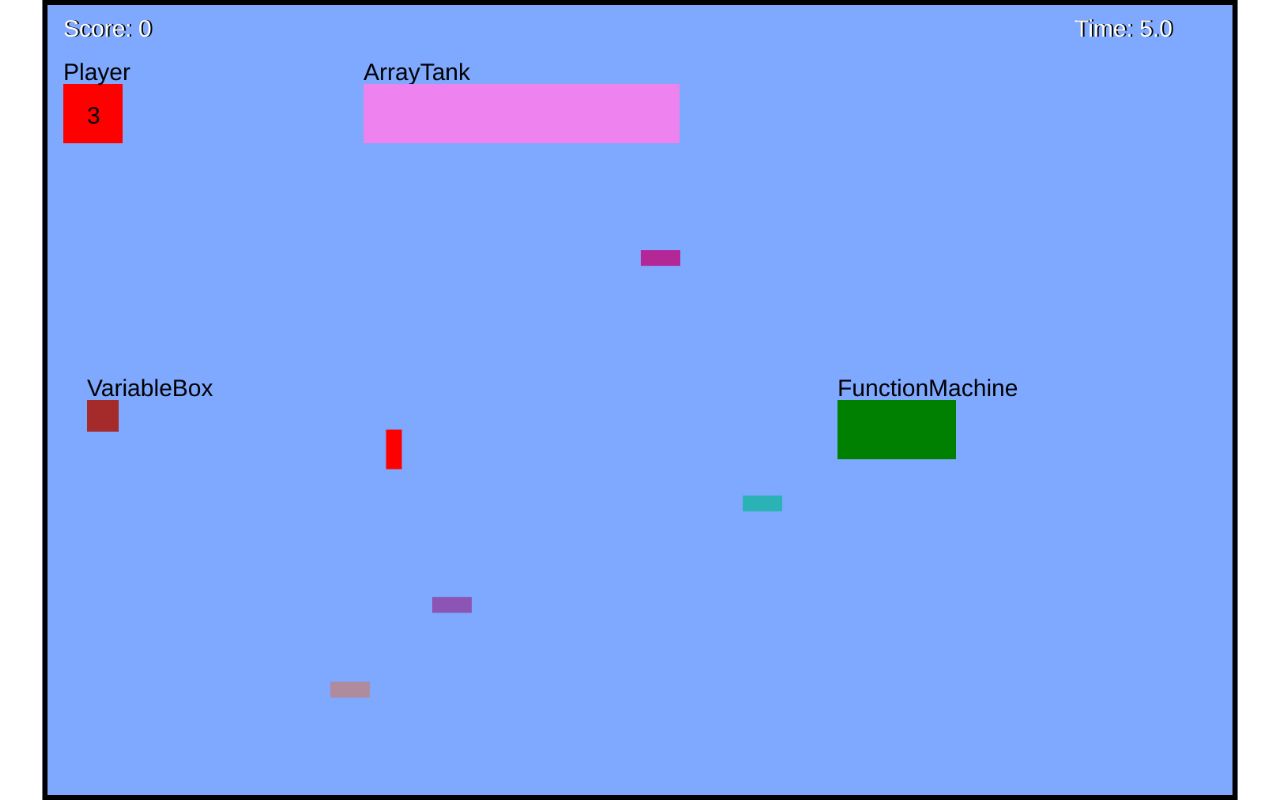
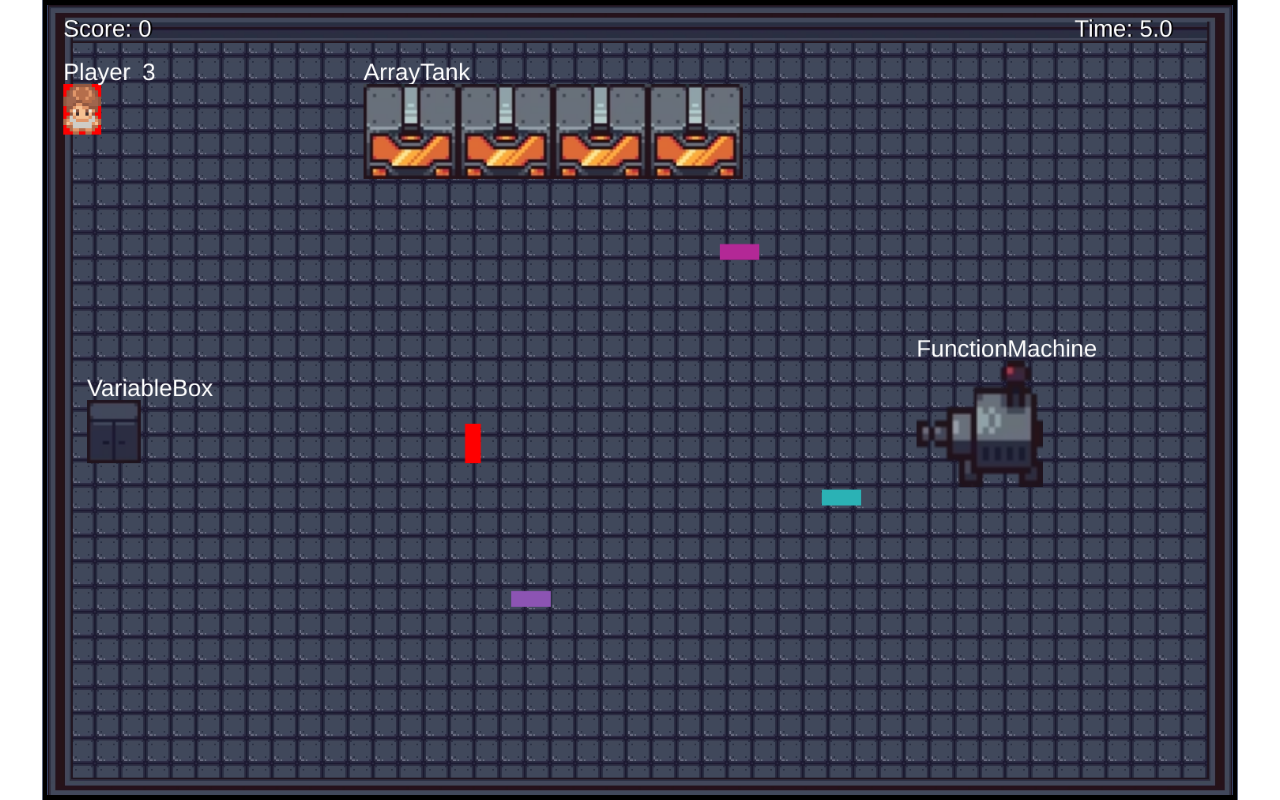
Before and after one commit to mickadoos/game-project-x, a plain HTML site: page index.html in a window 1280 px wide. Drawn offline with Linux system fonts and the light colour scheme.

Commit message:
Testing player animation

```diff
--- a/css/style.css
+++ b/css/style.css
@@ -15,3 +15,7 @@
     max-width: 100%;
     max-height: 100%;
 }
+
+#background {
+    display: none;
+}
--- a/js/script.js
+++ b/js/script.js
@@ -8,16 +8,24 @@ window.addEventListener('load', function(){
     class Player { //control player character, animate player sheets
         constructor(game){
             this.game = game;
-            this.width = 75;
-            this.height = 75;
+            this.width = 48;
+            this.height = 64;
             this.x = 20;
             this.y = 100;
+            this.image = new Image();
+            this.image.src = 'images/playerDownLong.png';
+            this.frameX = 0;
+            this.frameY = 0;
+            this.maxFrame = 4;
+            this.frameTimer = 0;
+            this.frameInterval = 300;
             this.speedY = 0;
             this.speedX = 0;
+            this.direction = 'STAY';
             this.lives = 3;
             this.countTick = 0;
         }
-        update(){
+        update(deltaTime){
             switch (true) {
 
                 case (this.game.keys.includes('ArrowUp') && this.game.keys.length === 1):
@@ -39,6 +47,8 @@ window.addEventListener('load', function(){
                     this.speedY = 5;
                     this.speedX = 0;
                     // console.log('SOUTH');
+                    this.direction = 'SOUTH';
+                    this.moveAnimation();
                     break;
                 case (this.game.keys.includes('ArrowDown') && this.game.keys.includes('ArrowRight')):
                     this.speedY = 5;
@@ -98,6 +108,7 @@ window.addEventListener('load', function(){
                 default:
                     this.speedX = 0;
                     this.speedY = 0;
+                    this.direction = 'STAY';
                     break;
             }
             // if (this.game.keys.includes('ArrowUp')) this.speedY = -5;
@@ -113,14 +124,23 @@ window.addEventListener('load', function(){
             this.y += this.speedY;
             // console.log('Speed Y', this.speedY);
         }
-        draw(context){
+        draw(context, deltaTime){
 
             context.fillStyle = 'red';
             context.fillRect(this.x, this.y, this.width, this.height);
-            context.fillStyle = 'black';
+            context.drawImage(this.image, this.frameX * this.width, this.frameY * this.height, this.width, this.height, this.x, this.y, this.width, this.height);
+            context.fillStyle = 'white';
             context.font = '30px Helvetica';
-            context.fillText(this.lives, this.x + 30, this.y + 50);
+            context.fillText(this.lives, this.x + 100, this.y - 5);
             context.fillText('Player', this.x, this.y - 5);
+            //sprite animation
+            // if (this.ammoTimer > this.ammoInterval){
+            //     // console.log('FIRE');
+            //     this.fireReturn();
+            //     this.ammoTimer = 0;
+            // } else {
+            //     this.ammoTimer += deltaTime;
+            // }
         }
         catchBox(){
             if(this.game.checkCollision(this, this.game.variableBox)){
@@ -150,6 +170,27 @@ window.addEventListener('load', function(){
         passArray(){
             this.game.arrayTank.passed = true;
         }
+        moveAnimation(deltaTime){
+            switch (this.direction){
+                case 'STAY':
+
+                break;
+                case 'SOUTH':
+                    if ((this.frameX < this.maxFrame) && (this.frameTimer > this.frameInterval)){
+                        this.frameX++;
+                        this.frameTimer = 0;
+                        console.log('Frame');
+                        console.log(this.frameTimer)
+                    } else {
+                        if(this.frameX >= this.maxFrame) this.frameX = 0;
+                        this.frameTimer += deltaTime;
+                    }
+                break;
+                default:
+
+                break;
+            }
+        }
     }
     class InputHandler { //keep track specified user input
         constructor(game){
@@ -172,6 +213,9 @@ window.addEventListener('load', function(){
                 console.log(this.game.keys);
             })
         }
+    }
+    class Sprite {
+
     }
     class ReturnProjectile { //player lasers
         constructor(game, x, y){
@@ -196,6 +240,8 @@ window.addEventListener('load', function(){
                 this.x -= this.speed;
                 this.y -= this.speed * this.randomDirection;
                 if (this.x < this.game.width * 0.2) this.markedForDeletion = true;
+                if (this.y < this.game.height * 0.2) this.markedForDeletion = true;
+                if (this.y > this.game.height * 0.8) this.markedForDeletion = true;
             }
         }
         draw(context){
@@ -212,6 +258,8 @@ window.addEventListener('load', function(){
         update(){
             this.x -= this.speed * 1.5;
             if (this.x < this.game.width * 0.2) this.markedForDeletion = true;
+            if (this.y < this.game.height * 0.2) this.markedForDeletion = true;
+            if (this.y > this.game.height * 0.8) this.markedForDeletion = true;
         }
         draw(context){
             context.fillStyle = 'red';
@@ -231,7 +279,21 @@ window.addEventListener('load', function(){
 
     }
     class Background { //pull all layer together to animate the world
+        constructor(game){
+            this.game = game;
+            this.image = new Image(); //document.getElementById('background');
+            this.image.src = 'images/background_and_walls.png';
+            this.width = canvas.width;
+            this.height = canvas.height;
+            this.x = 0;
+            this.y = 0;
+        }
+        update(){
 
+        }
+        draw(context){
+            context.drawImage(this.image, this.x, this.y, this.width, this.height);
+        }
     }
     class UI { //draw information for the user
         constructor(game){
@@ -277,10 +339,12 @@ window.addEventListener('load', function(){
     class ArrayTank {
         constructor(game){
             this.game = game;
-            this.width = 400;
-            this.height = 75;
+            this.width = 480;
+            this.height = 120;
             this.x = 400;
             this.y = 100;
+            this.image = new Image();
+            this.image.src = 'images/Full_Array.png'
             this.speed = 0;
             this.completed = false;
             this.passed = false;
@@ -312,20 +376,24 @@ window.addEventListener('load', function(){
                 context.fillStyle = 'black'
                 context.fillRect(this.x - 30 , this.y, 10, this.height);
             }
-            context.fillStyle = 'black';
+            context.fillStyle = 'white';
             context.font = '30px Helvetica';
             context.fillText('ArrayTank', this.x, this.y - 5);
-            context.fillStyle = 'violet';
-            context.fillRect(this.x, this.y, this.width, this.height);
+            context.drawImage(this.image, this.x, this.y, this.width, this.height);
+
+            // context.fillStyle = 'violet';
+            // context.fillRect(this.x, this.y, this.width, this.height);
         }
     }
     class VariableBox {
         constructor(game){
             this.game = game;
-            this.width = 40;
-            this.height = 40;
+            this.width = 68;
+            this.height = 80;
             this.x = 50;
             this.y = this.game.height / 2;
+            this.image = new Image();
+            this.image.src = 'images/variable_box.png'
             this.speed = 0;
             // this.speedY = 0;
             this.catched = false;
@@ -342,8 +410,8 @@ window.addEventListener('load', function(){
                 //     console.log('Catched!!!');
                 // }
                 if(this.catched === true){
-                    this.x = this.game.player.x + 17;
-                    this.y = this.game.player.y - 40;
+                    this.x = this.game.player.x + 5;
+                    this.y = this.game.player.y - 80;
                     // this.countForShoot++;
                 }
                 if(this.shooted === true && !(this.game.checkCollision(this, this.game.arrayTank))){
@@ -377,11 +445,12 @@ window.addEventListener('load', function(){
             // if (this.x < this.game.width * 0.2) this.markedForDeletion = true;
         }
         draw(context){
-            context.fillStyle = 'brown';
-            context.fillRect(this.x, this.y, this.width, this.height);
-            context.fillStyle = 'black';
+            // context.fillStyle = 'brown';
+            // context.fillRect(this.x, this.y, this.width, this.height);
+            context.fillStyle = 'white';
             context.font = '30px Helvetica';
             context.fillText('VariableBox', this.x, this.y - 5);
+            context.drawImage(this.image, this.x, this.y, this.width, this.height);
         }
         assignReturn(){
             this.assigned = true;
@@ -391,10 +460,12 @@ window.addEventListener('load', function(){
     class FunctionMachine {
         constructor(game){
             this.game = game;
-            this.width = 150;
-            this.height = 75;
-            this.x = 1000;
-            this.y = 500;
+            this.width = 160;
+            this.height = 160;
+            this.x = 1100;
+            this.y = 450;
+            this.image = new Image(); //document.getElementById('background');
+            this.image.src = 'images/FunctionMachine_Small.png';
             this.projectiles = [];
             this.ammoTimer = 0;
             this.ammoInterval = 700;
@@ -426,11 +497,12 @@ window.addEventListener('load', function(){
 
         }
         draw(context){
-            context.fillStyle = 'black';
+            context.fillStyle = 'white';
             context.font = '30px Helvetica';
             context.fillText('FunctionMachine', this.x, this.y - 5);
-            context.fillStyle = 'green';
-            context.fillRect(this.x, this.y, this.width, this.height);
+            context.drawImage(this.image, this.x, this.y, this.width, this.height);
+            // context.fillStyle = 'green';
+            // context.fillRect(this.x, this.y, this.width, this.height);
 
             this.projectiles.forEach(projectile => {
                 projectile.draw(context);
@@ -460,6 +532,7 @@ window.addEventListener('load', function(){
         constructor(width, height){
             this.width = width;
             this.height = height;
+            this.background = new Background(this);
             this.player = new Player(this);
             this.input = new InputHandler(this);
             this.functionMachine = new FunctionMachine(this);
@@ -474,13 +547,14 @@ window.addEventListener('load', function(){
             this.timeLimit = 30000;
         }
         update(deltaTime){
-            // if(!deltaTime){             //deltaTime is NaN so we initialize to 0
-            //     deltaTime = 0;
-            // }
+            if(!deltaTime){             //deltaTime is NaN so we initialize to 0
+                deltaTime = 0;
+            }
             if (!this.gameOver) this.gameTime += deltaTime;
             // if (this.gameTime > this.timeLimit) this.gameOver = true;
             if (this.player.lives === 0) this.gameOver = true;
-            this.player.update();
+            // this.background.update();
+            this.player.update(deltaTime);
             this.functionMachine.update(deltaTime);
             this.arrayTank.update();
             this.variableBox.update();
@@ -510,12 +584,12 @@ window.addEventListener('load', function(){
 
             });
         }
-        draw(context){
-
+        draw(context, deltaTime){
+            this.background.draw(context);
             this.arrayTank.draw(context);
             this.variableBox.draw(context);
             this.functionMachine.draw(context);
-            this.player.draw(context);
+            this.player.draw(context, deltaTime);
             this.ui.draw(context);
         }
         // addFunctionMachine
@@ -537,7 +611,7 @@ window.addEventListener('load', function(){
         lastTime = timeStamp;
         ctx.clearRect(0, 0, canvas.width, canvas.height);
         game.update(deltaTime);
-        game.draw(ctx);
+        game.draw(ctx, deltaTime);
         requestAnimationFrame(animate); // 34:00 explication of animation loop
     }
     animate(0);
```
Also changed, not shown: index.html (+9 -1 lines), images/Full_Array.png (added), images/FunctionMachine_Small.png (added), images/background_and_walls.png (added), images/background_factory.png (added), images/background_factory_sad.png (added), images/playerDown.png (added), images/playerDownLong.png (added), images/playerLeft.png (added), images/playerRight.png (added), images/playerUp.png (added), images/variable_box.png (added).
